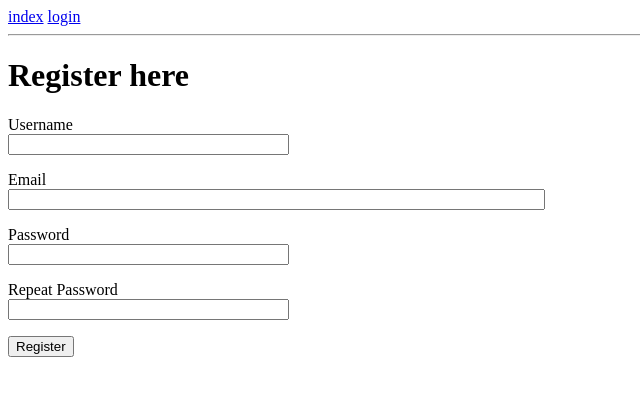
After one commit to falladada/project1, a Flask app: page /register in a window 1280 px wide. The commit adds this page. Shown: the top 396 px of the page, without its empty margins (0-640 px from the left). Run offline with Flask 2, Linux system fonts and the light colour scheme.

Commit message:
Login Works

```diff
--- a/app/forms.py
+++ b/app/forms.py
@@ -1,9 +1,30 @@
 from flask_wtf import FlaskForm
 from wtforms import StringField, PasswordField, BooleanField, SubmitField
-from wtforms.validators import DataRequired
+from wtforms.validators import DataRequired, ValidationError, Email, EqualTo
+from app.models import User
 
+
+# Login
 class LoginForm(FlaskForm):
     username = StringField('Username', validators=[DataRequired()])
     password = PasswordField('Password', validators=[DataRequired()])
     remember_me = BooleanField('Rememer Me')
     submit = SubmitField('Login')
+
+#Register
+class RegistrationForm(FlaskForm):
+    username = StringField('Username', validators=[DataRequired()])
+    email = StringField('Email', validators=[DataRequired(), Email()])
+    password = PasswordField('Password', validators=[DataRequired()])
+    password2 = PasswordField('Repeat Password', validators=[DataRequired(), EqualTo('password')])
+    submit = SubmitField('Register')
+
+    def validate_username(self, username):
+        user = User.query.filter_by(username=username.data).first()
+        if user is not None:                                                    # Checks if the username is already taken
+            raise ValidationError('This name is already used. Try a different one.')
+
+    def validate_email(self, email):
+        email = User.query.filter_by(email=email.data).first()
+        if email is not None:
+            raise ValidationError('Email already registered.')
--- a/app/routes.py
+++ b/app/routes.py
@@ -1,17 +1,54 @@
-from flask import render_template, flash, redirect, url_for
-from app import app
-from app.forms import LoginForm
+from flask import render_template, flash, redirect, url_for,request
+from app import app, db
+from app.forms import LoginForm, RegistrationForm
+from flask_login import current_user, login_user, login_required, logout_user
+from app.models import User, Review
+from werkzeug.urls import url_parse
+
 
 @app.route('/')
 @app.route('/index')
+@login_required
 def index():
-        user = {'username': 'Feli'}
-        return render_template('index.html',title='Home', user=user)
+        return render_template('index.html',title='Home')
+
+
 
 @app.route('/login', methods=['GET', 'POST'])
 def login():
+    # Check if user is already logged-in
+    if current_user.is_authenticated:
+        return redirect(url_for('index'))
     form = LoginForm()
+
+    #login-process
     if form.validate_on_submit():
-        flash('Login requested for user {}, remember_me={}'.format(form.username.data, form.remember_me.data))
+        user = User.query.filter_by(username=form.username.data).first()
+        if user is None or not user.check_password(form.password.data):
+            flash('Login failed. Try again.')
+            return redirect(url_for('login'))
+        login_user(user, remember=form.remember_me.data)
+        next_page = request.args.get('next')                        #this is here to redirect the user to the page he wanted to visit
+        if not next_page or url_parse(next_page).netloc!='':        # blocks redirection to sides from other domains
+            next_page = url_for('index')
+        return redirect(next_page)
+    return render_template('login.html', title='Login', form=form )
+
+@app.route('/logout')
+def logout():
+    logout_user()
+    return redirect(url_for('index'))
+
+@app.route('/register', methods=["GET", "POST"])
+def register():
+    if current_user.is_authenticated:
         return redirect(url_for('index'))
-    return render_template('login.html', title='Login', form=form )
+    form = RegistrationForm()
+    if form.validate_on_submit():
+        user = User(username=form.username.data, email=form.email.data)
+        user.set_password(form.password.data)
+        db.session.add(user)
+        db.session.commit()
+        flash('You are now a member!')
+        return redirect(url_for('login'))
+    return render_template('register.html', title='Register', form=form)
--- a/app/templates/index.html
+++ b/app/templates/index.html
@@ -8,5 +8,7 @@
   {% endblock %}
 
   {% block body %}
-    <p>Hello {{user.username}}, this is the Index.html</p>
+    <h1>Hello {{current_user.username}}!</h1>
+    <h3>Your last reviews:</h3>
+
   {% endblock %}
--- a/app/templates/layout.html
+++ b/app/templates/layout.html
@@ -13,7 +13,11 @@
     <!-- NAVBAR -->
     <div class="navbar">
       <a href="{{ url_for('index') }}">index</a>
+      {% if current_user.is_anonymous %}
       <a href="{{ url_for('login') }}">login</a>
+      {% else %}
+      <a href="{{url_for('logout') }}">logout</a>
+      {% endif %}
     </div>
 
 <!-- Flashed Messages -->
--- a/app/templates/login.html
+++ b/app/templates/login.html
@@ -31,4 +31,7 @@
       {{ form.submit() }}
     </p>
   </form>
+    <h1>
+      Not yet registered? <a href="{{url_for('register')}}">Register here.</a>
+    </h1>
   {% endblock %}
--- /dev/null
+++ b/app/templates/register.html
@@ -0,0 +1,40 @@
+{% extends "layout.html" %}
+
+{% block body %}
+  <h1>Register here</h1>
+
+  <form class="" action="" method="post">
+    {{ form.hidden_tag() }}
+    <p>
+      {{ form.username.label }} <br>
+      {{ form.username(size=32) }} <br>
+      {% for error in form.username.errors %}
+        <span style="color:red;">{{error}}</span>
+      {% endfor %}
+    </p>
+    <p>
+      {{ form.email.label }} <br>
+      {{ form.email(size=64) }} <br>
+      {% for error in form.email.errors %}
+        <span style="color:red;">{{error}}</span>
+      {% endfor %}
+    </p>
+      <p>
+        {{ form.password.label }} <br>
+        {{ form.password(size=32)}} <br>
+        {% for error in form.password.errors %}
+          <span style="color:red;">{{error}}</span>
+        {% endfor %}
+      </p>
+      <p>
+        {{ form.password2.label }} <br>
+        {{ form.password2(size=32)}} <br>
+        {% for error in form.password2.errors %}
+          <span style="color:red;">{{error}}</span>
+        {% endfor %}
+      </p>
+      <p>
+        {{ form.submit() }}
+      </p>
+  </form>
+  {% endblock %}
--- a/application.py
+++ b/application.py
@@ -1 +1,6 @@
-from app import app
+from app import app, db
+from app.models import User, Review
+
+@app.shell_context_processor
+def make_shell_context():
+    return {'db': db, 'User':User, 'Review': Review}
```
Also changed, not shown: app/__init__.py (+8 -1 lines), app/models.py (+16 -7 lines).
